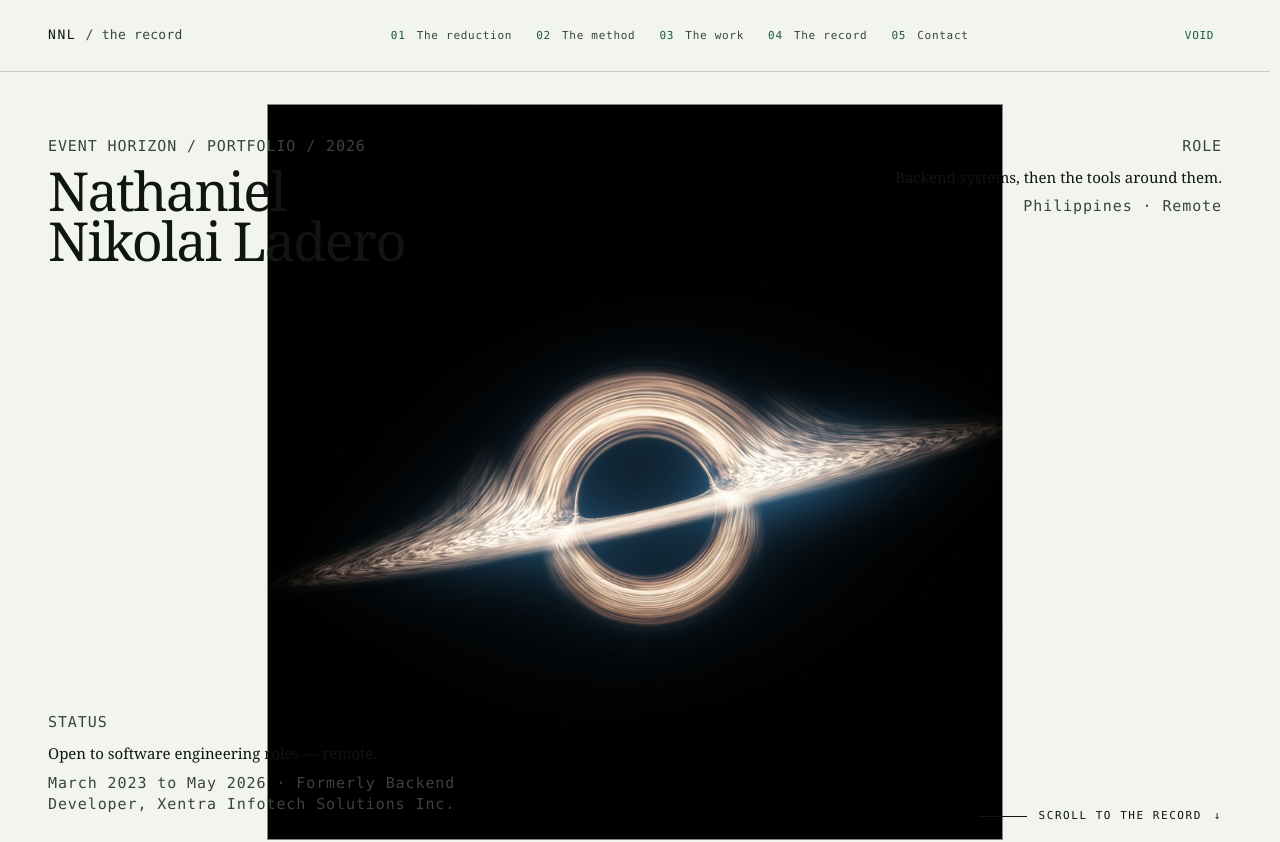
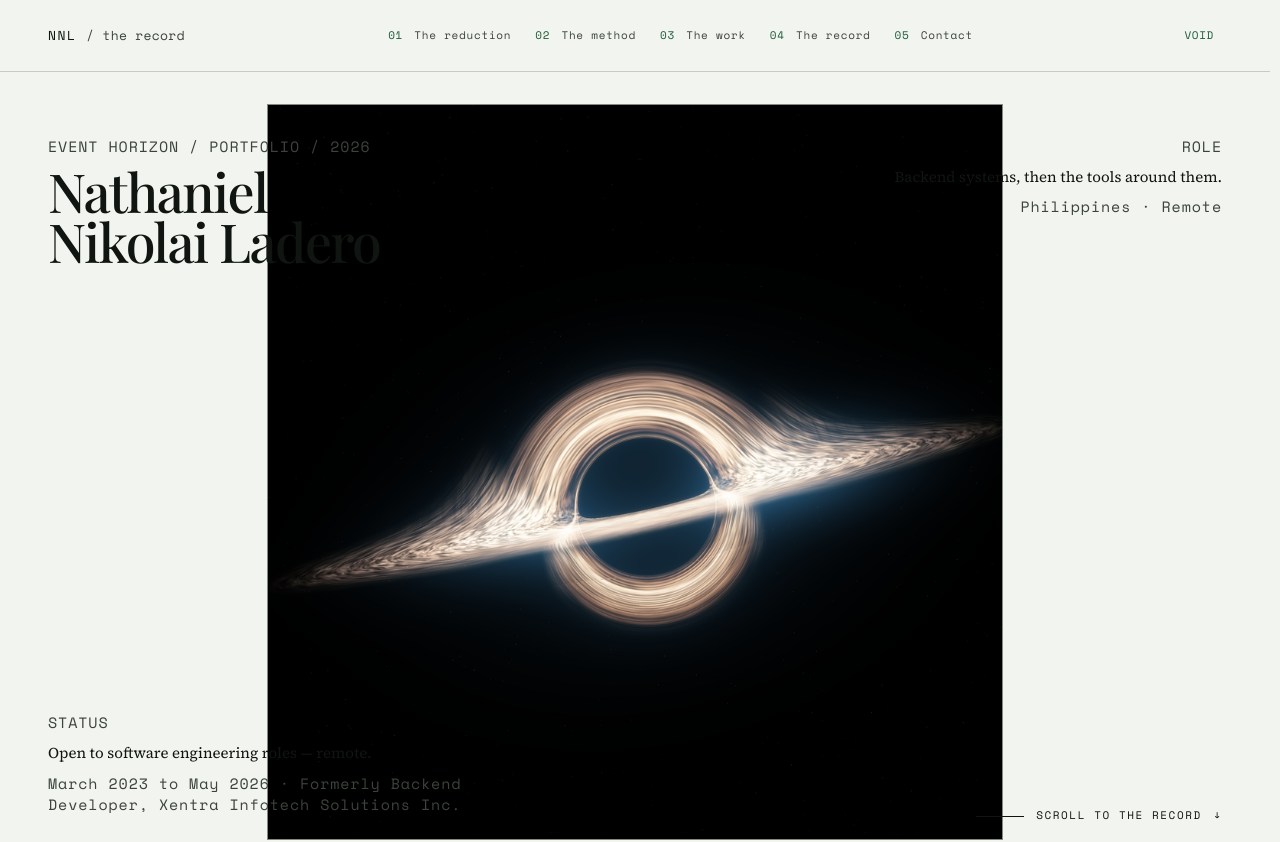
Before and after one commit to nathwn12/nathwn12.github.io, a React (Vite) app: page / in a window 1280 px wide. Shown: the top 842 px of the page. Built offline with nearby package versions, Linux system fonts and the light colour scheme.

Commit message:
feat(type): adopt the editorial display stack
Playfair Display, Source Serif 4 and Space Mono, self-hosted.

```diff
--- a/index.html
+++ b/index.html
@@ -5,7 +5,7 @@
     <meta name="viewport" content="width=device-width, initial-scale=1.0" />
     <!-- The dark ground is the no-JS default; the pre-paint script below
          rewrites this to the resolved theme's `--rec-ground`. -->
-    <meta name="theme-color" content="#07090B" />
+    <meta name="theme-color" content="#0a0d0b" />
     <script>
       (function () {
         /* The only pre-paint work: the theme, and the motion state. Both are
@@ -44,7 +44,7 @@
         document.documentElement.dataset.theme = theme;
         var meta = document.querySelector('meta[name="theme-color"]');
         if (meta) {
-          meta.setAttribute("content", theme === "light" ? "#F1F2ED" : "#07090B");
+          meta.setAttribute("content", theme === "light" ? "#f1f4ef" : "#0a0d0b");
         }
 
         var motion = "on";
@@ -82,17 +82,10 @@
       rel="preload"
       as="font"
       type="font/woff2"
-      href="/fonts/Archivo-Variable.woff2"
+      href="/fonts/PlayfairDisplay-Variable.woff2"
       crossorigin
     />
-    <link
-      rel="preload"
-      as="font"
-      type="font/woff2"
-      href="/fonts/JetBrainsMono-Regular.woff2"
-      crossorigin
-    />
-    <title>Nathaniel Nikolai Ladero — software developer, C# and .NET</title>
+    <title>Nathaniel Nikolai Ladero — event horizon</title>
     <script type="application/ld+json">
       {
         "@context": "https://schema.org",
--- a/src/styles/fonts.css
+++ b/src/styles/fonts.css
@@ -1,29 +1,7 @@
-
 @font-face {
-  font-family: "Instrument Serif";
-  src: url("/fonts/InstrumentSerif-Regular.woff2") format("woff2");
-  font-weight: 400;
-  font-style: normal;
-  font-display: swap;
-  unicode-range: U+0000-00FF, U+0131, U+0152-0153, U+02BB-02BC, U+02C6,
-    U+02DA, U+02DC, U+0304, U+0308, U+0329, U+2000-206F, U+20AC, U+2122,
-    U+2191, U+2193, U+2212, U+2215, U+FEFF, U+FFFD;
-}
-@font-face {
-  font-family: "Instrument Serif";
-  src: url("/fonts/InstrumentSerif-Italic.woff2") format("woff2");
-  font-weight: 400;
-  font-style: italic;
-  font-display: swap;
-  unicode-range: U+0000-00FF, U+0131, U+0152-0153, U+02BB-02BC, U+02C6,
-    U+02DA, U+02DC, U+0304, U+0308, U+0329, U+2000-206F, U+20AC, U+2122,
-    U+2191, U+2193, U+2212, U+2215, U+FEFF, U+FFFD;
-}
-
-@font-face {
-  font-family: "Archivo";
-  src: url("/fonts/Archivo-Variable.woff2") format("woff2");
-  font-weight: 100 900;
+  font-family: "Playfair Display";
+  src: url("/fonts/PlayfairDisplay-Variable.woff2") format("woff2");
+  font-weight: 400 900;
   font-style: normal;
   font-display: swap;
   unicode-range: U+0000-00FF, U+0131, U+0152-0153, U+02BB-02BC, U+02C6,
@@ -32,9 +10,9 @@
 }
 
 @font-face {
-  font-family: "JetBrains Mono";
-  src: url("/fonts/JetBrainsMono-Regular.woff2") format("woff2");
-  font-weight: 400 500;
+  font-family: "Source Serif 4";
+  src: url("/fonts/SourceSerif4-Variable.woff2") format("woff2");
+  font-weight: 300 600;
   font-style: normal;
   font-display: swap;
   unicode-range: U+0000-00FF, U+0131, U+0152-0153, U+02BB-02BC, U+02C6,
@@ -43,9 +21,20 @@
 }
 
 @font-face {
-  font-family: "Inter";
-  src: url("/fonts/inter-latin.woff2") format("woff2");
-  font-weight: 400 700;
+  font-family: "Space Mono";
+  src: url("/fonts/SpaceMono-Regular.woff2") format("woff2");
+  font-weight: 400;
+  font-style: normal;
+  font-display: swap;
+  unicode-range: U+0000-00FF, U+0131, U+0152-0153, U+02BB-02BC, U+02C6,
+    U+02DA, U+02DC, U+0304, U+0308, U+0329, U+2000-206F, U+20AC, U+2122,
+    U+2191, U+2193, U+2212, U+2215, U+FEFF, U+FFFD;
+}
+
+@font-face {
+  font-family: "Space Mono";
+  src: url("/fonts/SpaceMono-Bold.woff2") format("woff2");
+  font-weight: 700;
   font-style: normal;
   font-display: swap;
   unicode-range: U+0000-00FF, U+0131, U+0152-0153, U+02BB-02BC, U+02C6,
```
Also changed, not shown: public/fonts/OFL-Ledger.txt (added).
